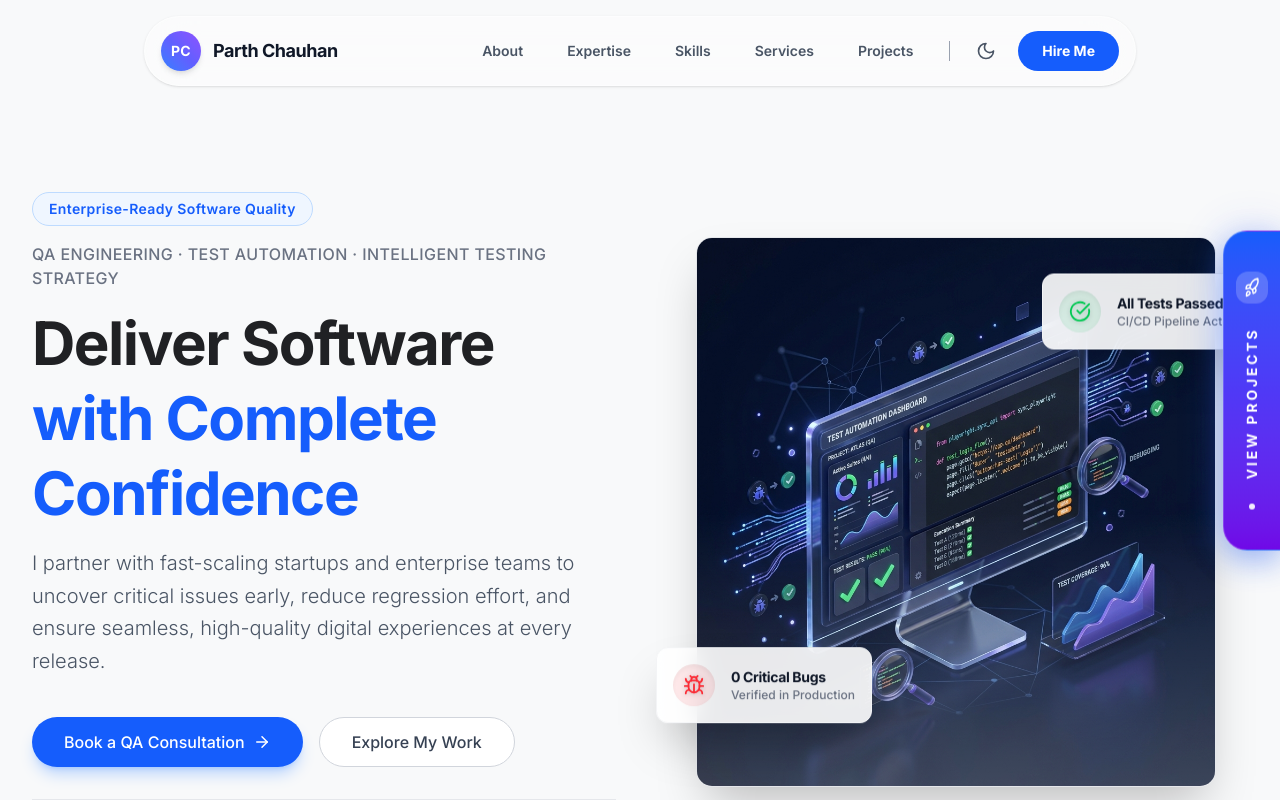
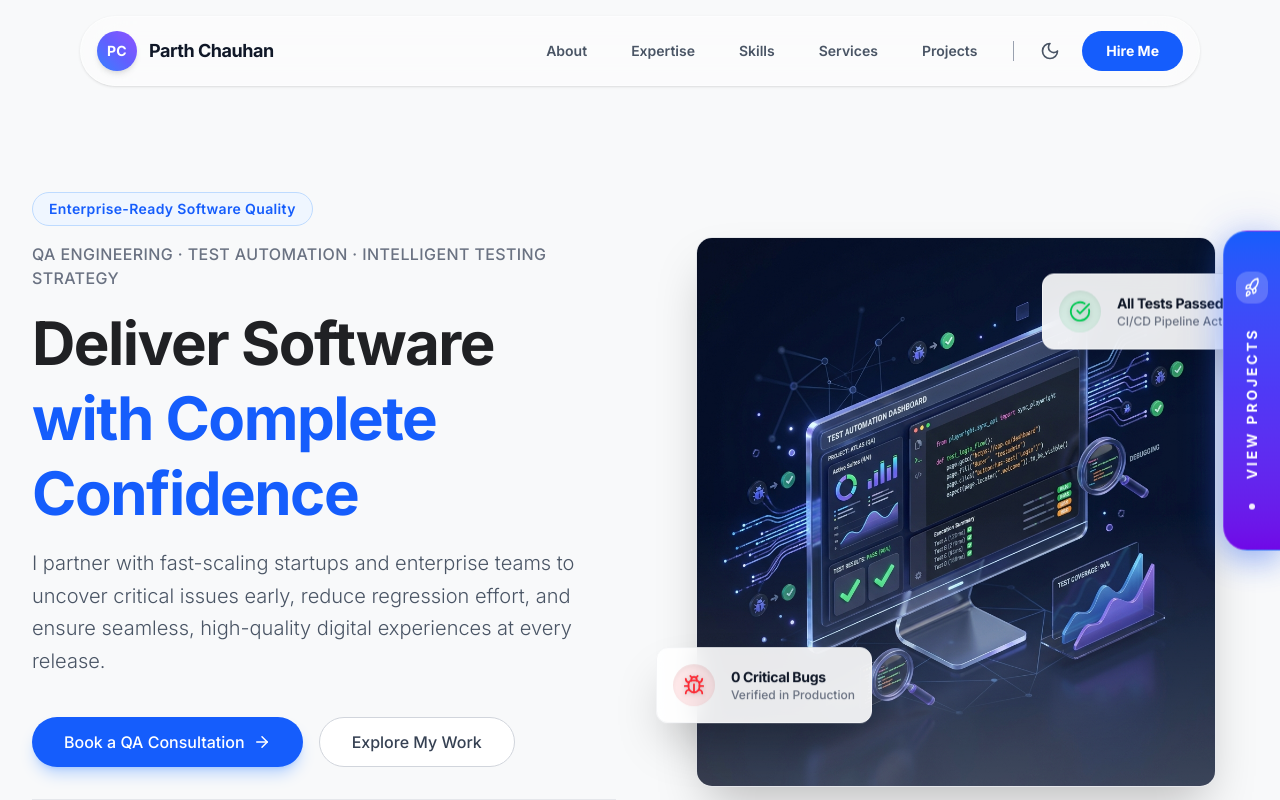
Before and after one commit to ParthChauhan2003/Portfolio, a React (Vite) app: page / in a window 1280 px wide. Shown: the top 800 px of the page. Built offline with nearby package versions, Linux system fonts and the light colour scheme.

Commit message:
style: increase max-width of navbar container to 6xl

```diff
--- a/src/app/components/Navbar.tsx
+++ b/src/app/components/Navbar.tsx
@@ -55,7 +55,7 @@ export const Navbar: React.FC<NavbarProps> = ({ darkMode, toggleDarkMode }) => {
   };
 
   return (
-    <div className="fixed top-4 left-1/2 -translate-x-1/2 w-full max-w-5xl z-50 px-4 transition-all duration-500">
+    <div className="fixed top-4 left-1/2 -translate-x-1/2 w-full max-w-6xl z-50 px-4 transition-all duration-500">
       <nav
         className={`rounded-full border backdrop-blur-xl transition-all duration-300 px-4 py-2.5 ${scrolled
           ? (darkMode ? 'bg-slate-900/80 border-slate-700/50 shadow-[0_8px_30px_rgba(0,0,0,0.3)] shadow-blue-500/10' : 'bg-white/80 border-gray-200/50 shadow-xl shadow-gray-200/50')
```
